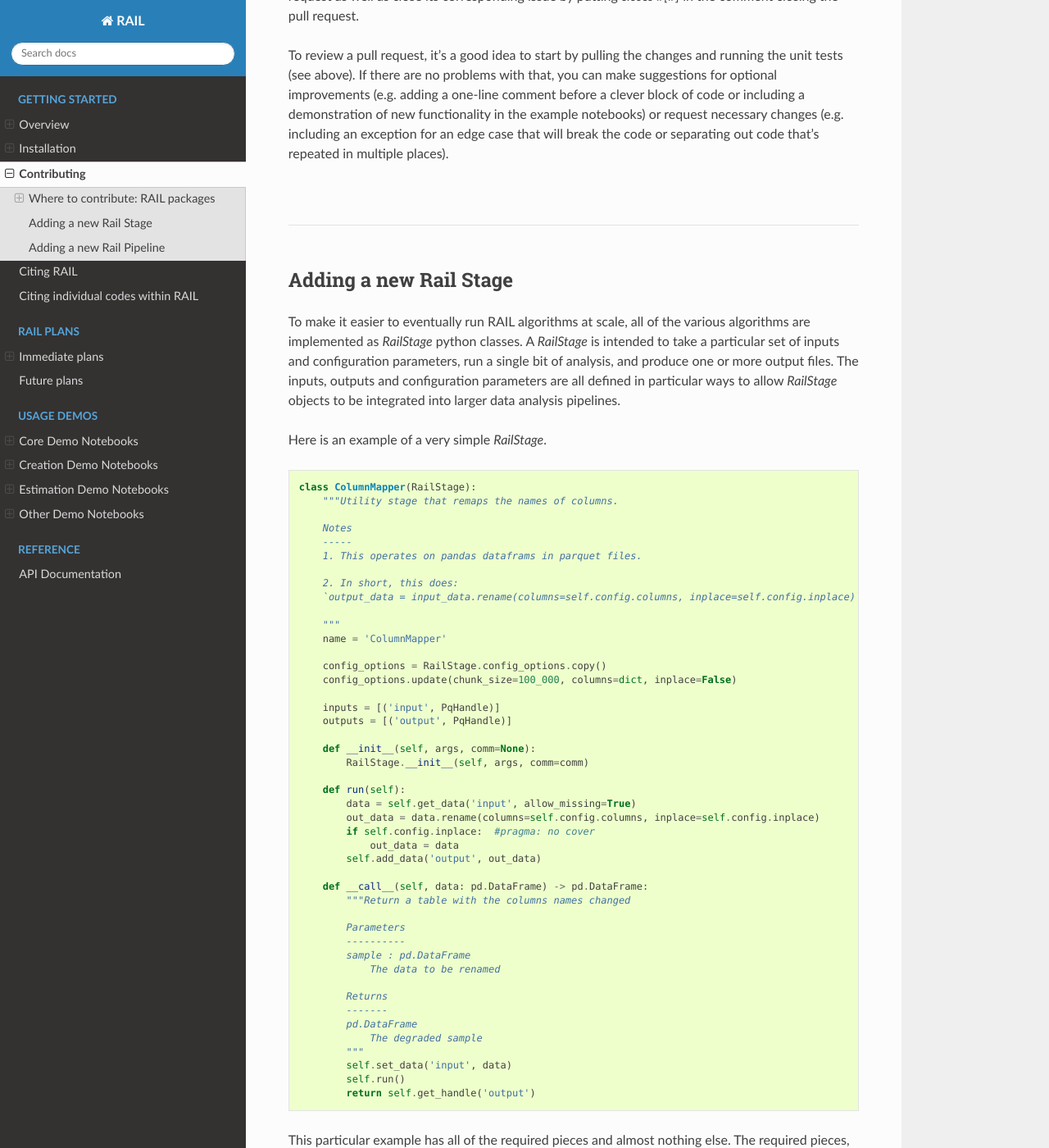
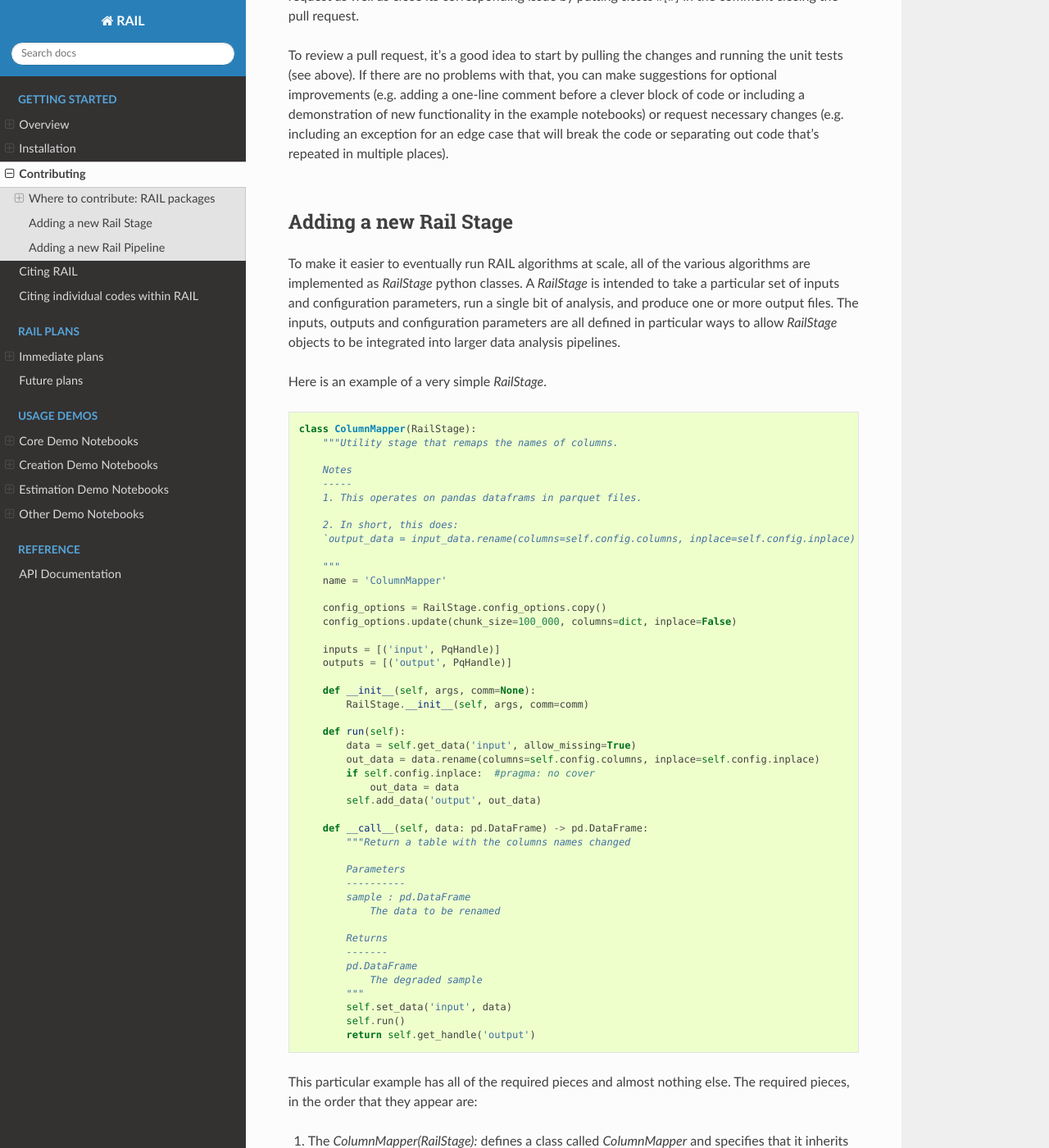
Before and after one commit to LSSTDESC/rail_attic, a Sphinx documentation site: the page built from docs/source/contributing.rst, in a window 1280 px wide and 1400 px high, scrolled down 1279 px. Shown: the whole window at 82% size. Built offline with Sphinx 7.4.7 and the Read the Docs theme 2.0.0, drawn with Linux system fonts in a browser that asks for light colours; the version number could not be read and is left out.

Commit message:
Cons outweigh pros with that linebreak

```diff
--- a/docs/_static/css/notebooks.css
+++ b/docs/_static/css/notebooks.css
@@ -4,14 +4,6 @@
 
 div.jp-RenderedHTMLCommon > h1 {
     display: none;
-}
-
-/* Create space between each notebook on a page */
-
-section:not(:first-child):not(:last-child) {
-    border-bottom: 1px solid #e1e4e5;
-    padding-bottom: 50px;
-    margin-bottom: 20px;
 }
 
 section:not(:first-child) > h2 {
```
